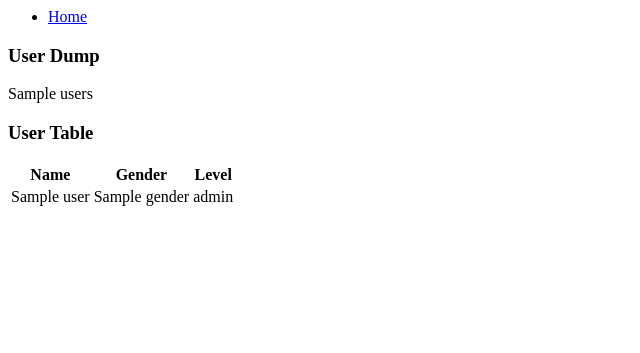
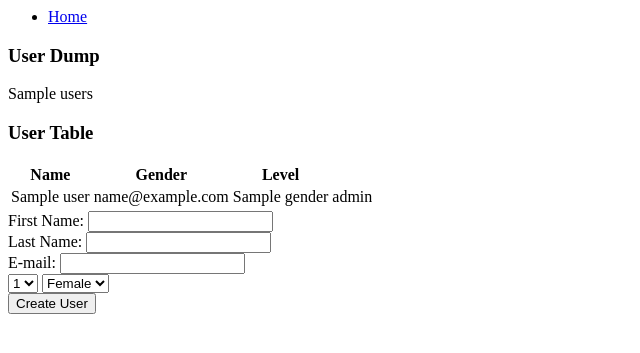
Before and after one commit to sunyang713/liberated-server, a Flask app: template liberated/templates/users.html in a window 1280 px wide. Shown: the top 353 px of the page, without its empty margins (0-640 px from the left). Run offline with Flask 2, Linux system fonts and the light colour scheme; the template is opened without the code that fills it: most values are stand-ins (such as "Sample title", 1, 10 or a date in 2020).

Commit message:
User creation flow.

```diff
--- a/liberated/templates/users.html
+++ b/liberated/templates/users.html
@@ -1,6 +1,5 @@
 <html>
 <body>
-  <p>
     <ul>
       <li>
         <a href="/">Home</a>
@@ -21,12 +20,41 @@
         {% for user in users %}
           <tr>
             <td>{{ user['name'] }}</td>
+            <td>{{ user['email'] }}</td>
             <td>{{ user['gender'] }}</td>
             <td>{{ user['level'] }}</td>
           <tr>
         {% endfor %}
+      </table>
     </div>
 
+    <div>
+      <form action="/add_user" method="POST">
+        <div>
+          <label for="first_name">First Name:</label>
+          <input type="text" id="first_name" name="first_name" />
+        </div>
+        <div>
+          <label for="last_name">Last Name:</label>
+          <input type="text" id="last_name" name="last_name" />
+        </div>
+        <div>
+          <label for="email_addr">E-mail:</label>
+          <input type="email" id="email_addr" name="email_addr" />
+        </div>
+        <select name="user_level">
+          <option value="1" selected>1</option>
+          <option value="2">2</option>
+        </select>
+        <select name="gender">
+          <option value="f" selected>Female</option>
+          <option value="m">Male</option>
+        </select>
+        <div class="button">
+          <button type="submit">Create User</button>
+        </div>
+      </form>
+    </div>
   </body>
 
 </html>
```
Also changed, not shown: liberated/database.py (+16 -0 lines), liberated/responses.py (+9 -1 lines).
